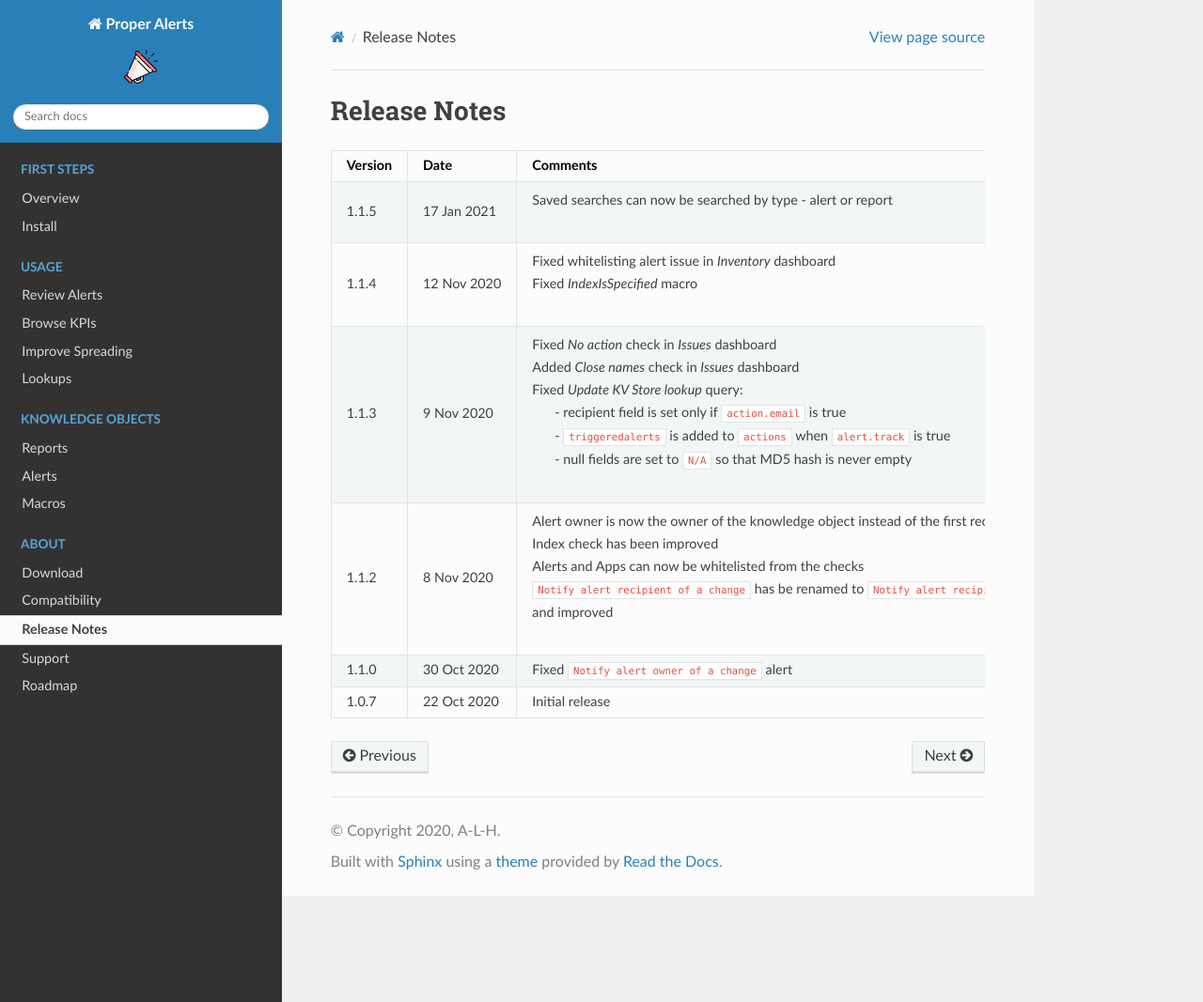
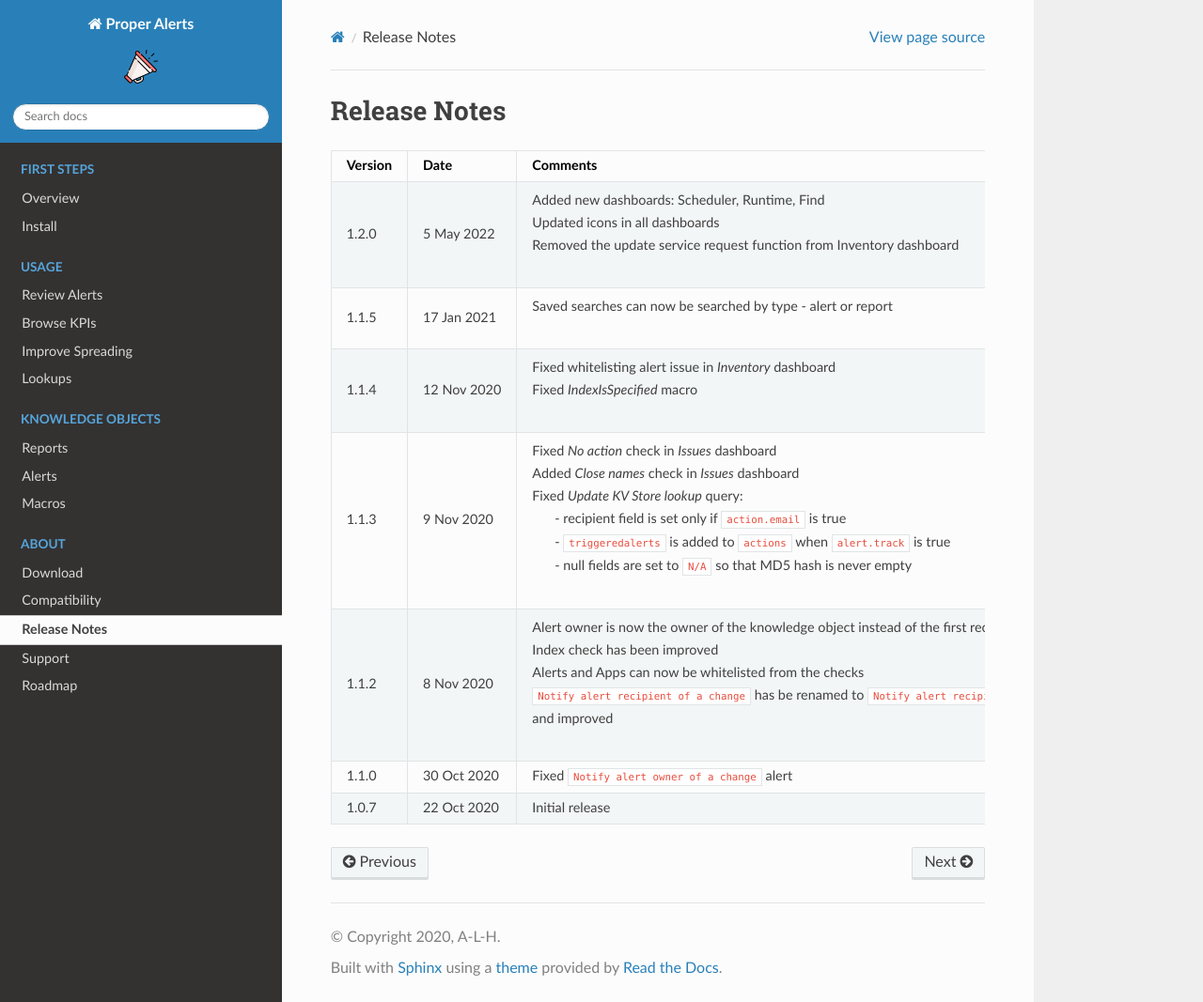
Before and after one commit to a-l-h/splunk-app-proper-alerts, a Sphinx documentation site: the page built from doc/releases.rst, in a window 1280 px wide and 1067 px high. Shown: the whole window at 94% size. Built offline with Sphinx 7.4.7 and the Read the Docs theme 2.0.0, drawn with Linux system fonts in a browser that asks for light colours.

Commit message:
Update releases.rst

```diff
--- a/doc/releases.rst
+++ b/doc/releases.rst
@@ -8,6 +8,11 @@ Release Notes
    * - Version
      - Date
      - Comments
+   * - 1.2.0
+     - 5 May 2022
+     - | Added new dashboards: Scheduler, Runtime, Find
+       | Updated icons in all dashboards
+       | Removed the update service request function from Inventory dashboard
    * - 1.1.5
      - 17 Jan 2021
      - | Saved searches can now be searched by type - alert or report
```
